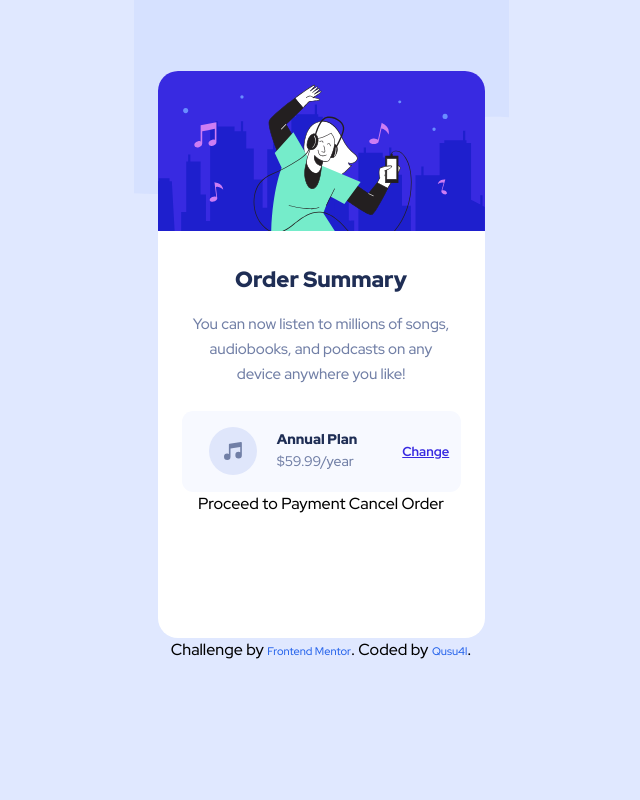
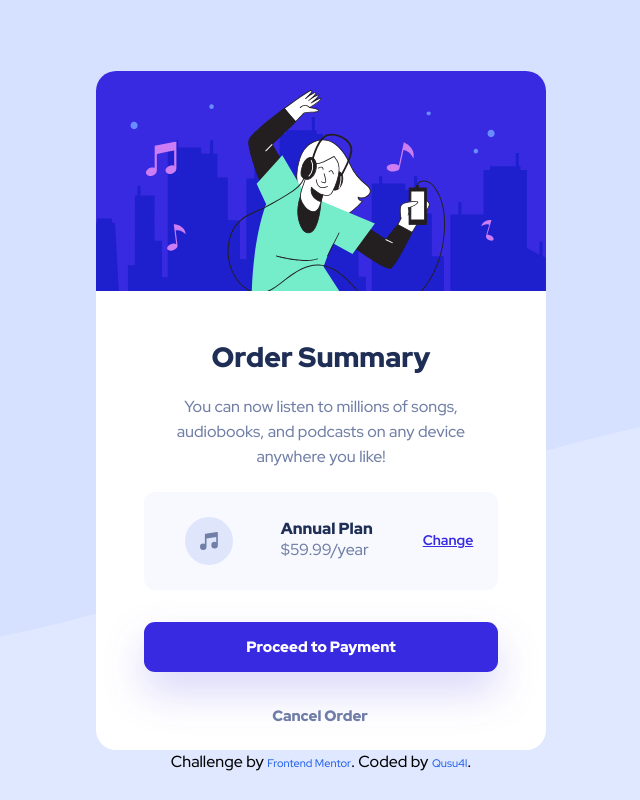
Before and after one commit to Qusu4l/order-summary-component-main, a plain HTML site: page index.html in a window 1280 px wide. Shown: the whole page, without its empty margins (319-959 px from the left). Drawn offline with Linux system fonts and the light colour scheme.

Commit message:
complete

```diff
--- a/index.html
+++ b/index.html
@@ -10,32 +10,38 @@
 </head>
 
 <body class="font-redHotDisplay text-[16px] bg-[#E0E8FF] flex items-center flex-col">
-  <div class="w-full h-full absolute -z-10  bg-fixed bg-top bg-no-repeat"
-    style="background-image: url('images/pattern-background-mobile.svg');"></div>
-  <main class="w-[327px] h-[567px] rounded-[20px] bg-white mt-[71px] text-center ">
+  <div class="w-full h-full absolute -z-10 bg-contain bg-top bg-no-repeat" style="background-image: url('images/pattern-background-mobile.svg')
+  "></div>
+  <main class="w-[327px] h-[567px] sm:w-[450px] sm:h-[679px] rounded-[20px] bg-white mt-[71px] text-center">
     <img class="rounded-t-[20px]" src="images/illustration-hero.svg">
-    <h1 class="text-[22px] font-[900] text-[#1F2E55] mt-[32px] ">Order Summary</h1>
+    <h1 class="text-[22px] sm:text-[28px] font-[900] text-[#1F2E55] mt-[32px] sm:mt-[45px] ">Order Summary</h1>
 
-    <p class="w-[263px] h-[75px] text-[15px] font-[500] leading-[25px] text-[#717FA6] mt-[16px] ml-[32px]">
+    <p class="w-[263px] h-[75px] sm:w-[354px] sm:h-[78px] sm:ml-[48px] text-[15px] sm:text-[16px] font-[500] leading-[25px] text-[#717FA6] mt-[16px] ml-[32px]">
       You can now listen to
       millions of songs, audiobooks, and podcasts on any
       device anywhere you like!</p>
-    <div class="w-[279px] h-[81px] bg-[#F7F9FF] rounded-[11px] mt-[24px] ml-[24px] flex justify-center items-center">
+    <div class="w-[279px] h-[81px] sm:w-[354px] sm:h-[98px] bg-[#F7F9FF] rounded-[11px] mt-[24px] ml-[24px] sm:mt-[20px] sm:ml-[48px] flex justify-center items-center">
       <div>
         <img class="w-[48px] h-[48px] ml-[16px]" src="images/icon-music.svg">
       </div>
-      <div class="ml-[20px] text-left">
-        <p class="text-[#1F2E55] text-[14px] leading-[18.52px] font-[900]">Annual Plan</p>
-        <span class="text-[#717FA6] text-[14px] leading-[18.52px] font-[500]">$59.99/year</span>
+      <div class="ml-[20px] sm:ml-[48px] text-left">
+        <p class="text-[#1F2E55] text-[14px] sm:text-[16px] leading-[18.52px] font-[900]">Annual Plan</p>
+        <span class="text-[#717FA6] text-[14px] sm:text-[16px] leading-[18.52px] font-[500]">$59.99/year</span>
       </div>
-      <button class="text-[#382AE1] text-[13px] underline underline-offset-1 leading-[17.2px] font-[700] ml-[45px]">Change</button>
+      <button
+        class="text-[#382AE1] text-[13px] sm:text-[14px] hover:text-[#766CF1] hover:no-underline underline underline-offset-1 leading-[17.2px] font-[700] ml-[50px]">Change</button>
     </div>
-    <button>
-      Proceed to Payment
-    </button>
-    <button>
-      Cancel Order
-    </button>
+    <div
+      class="w-[279px] h-[50px] sm:w-[354px] bg-[#382AE1] hover:bg-[#766CF1] text-white mt-[24px] sm:mt-[32px] flex justify-center items-center ml-[24px] sm:ml-[48px] rounded-[11px] drop-shadow-[0_20px_20px_rgba(56,42,225,0.19)]">
+      <button class="text-[15px] font-[900]">
+        Proceed to Payment
+      </button>
+    </div>
+    <div class="w-[96px] h-[20px] mt-[24px] ml-[115px] sm:mt-[32px] sm:ml-[176px] ">
+      <button class="text-[#717FA6] hover:text-[#1F2E55] text-[15px] font-[900]">
+        Cancel Order
+      </button>
+    </div>
 
 
   </main>
--- a/tailwind.config.js
+++ b/tailwind.config.js
@@ -6,6 +6,10 @@ module.exports = {
 		fontFamily: {
 			redHotDisplay: ['Red Hat Display'],
 		},
+		backgroundImage: {
+			'mobile': "url('images/pattern-background-mobile.svg')",
+			'desktop': "url('images/pattern-background-desktop.svg')",
+		},
 	},
 	plugins: [],
 }
```
Also changed, not shown: dist/output.css.
